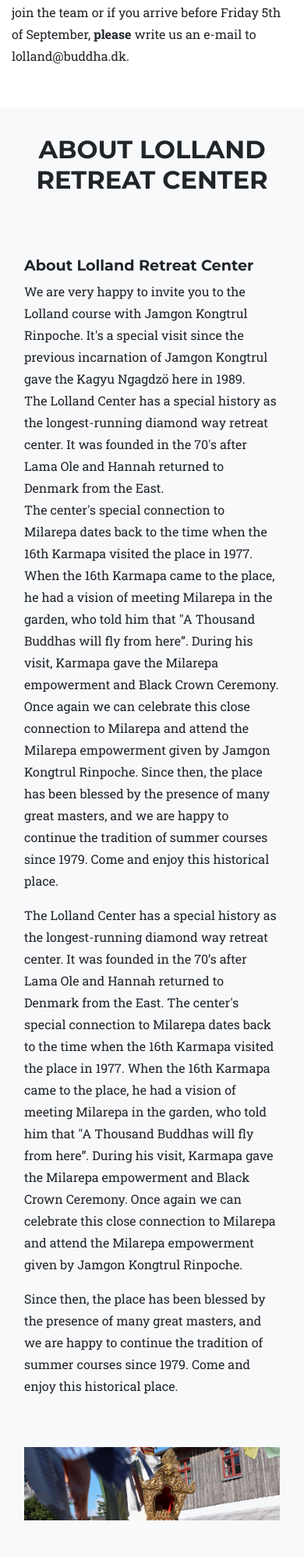
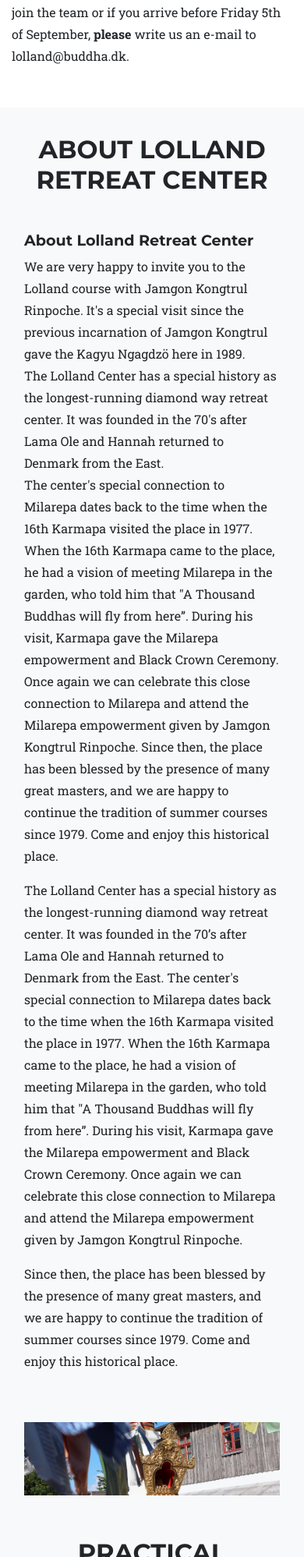
Before and after one commit to okomaro/course2019, a plain HTML site: page index.html in a window 390 px wide. Shown: the part 3704-5701 px from the top of the page at 78% size. Drawn offline with nearby package versions, Linux system fonts and the light colour scheme; a web font is replaced by a local one.

Commit message:
lines and spaces

```diff
--- a/index.html
+++ b/index.html
@@ -331,9 +331,6 @@
             </div>
             <div class="row text-center p-3">
                 <div class="col-md-6">
-                    <div class="row p-3">
-
-                    </div>
                     <h4 class="text-left">About Lolland Retreat Center</h4>
                     <p class="text-left">
                         We are very happy to invite you to the Lolland course with Jamgon Kongtrul Rinpoche. It's a
@@ -368,9 +365,6 @@
                 <div class="col-md-6 pt-5">
                     <img class="img-fluid" src="img/lamas/lolland_stupa.jpg">
 
-                </div>
-                <div class="col-md-12 divider pt-3">
-                    &nbsp;
                 </div>
 
             </div>
```
